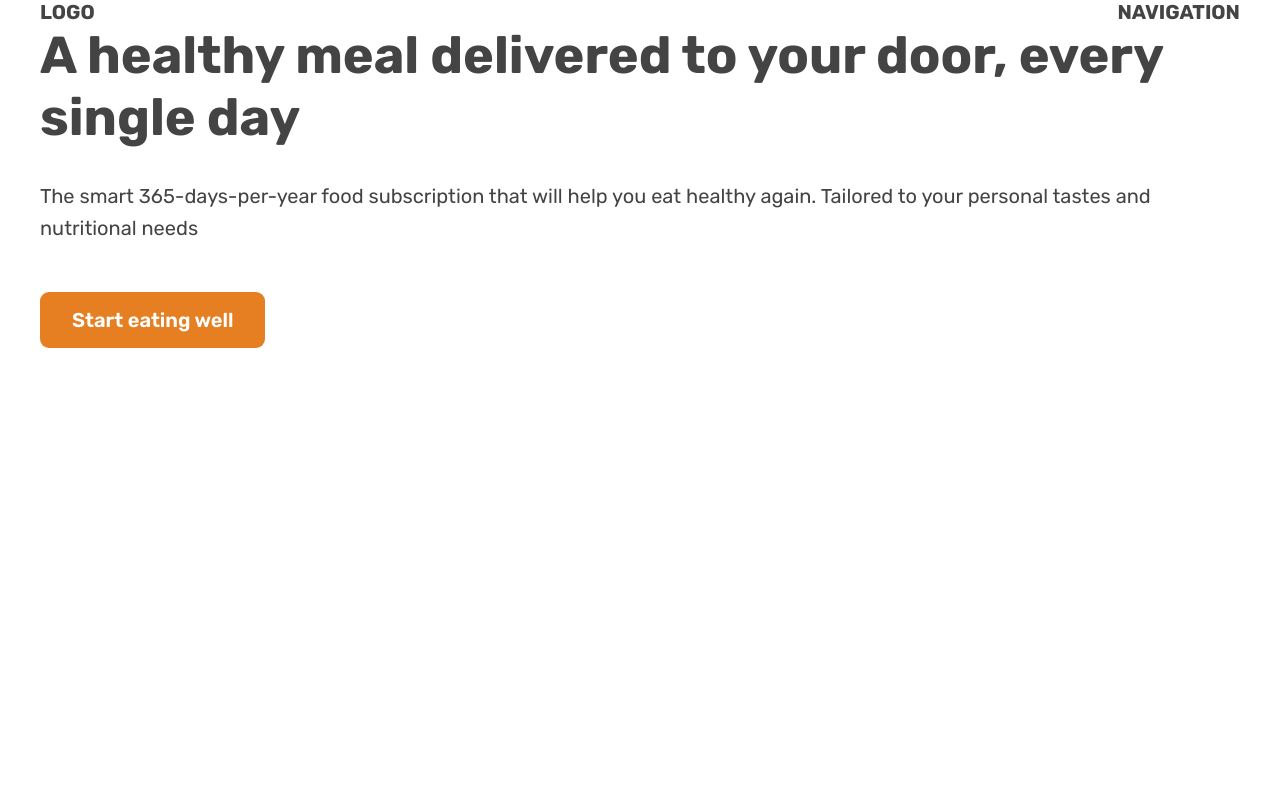
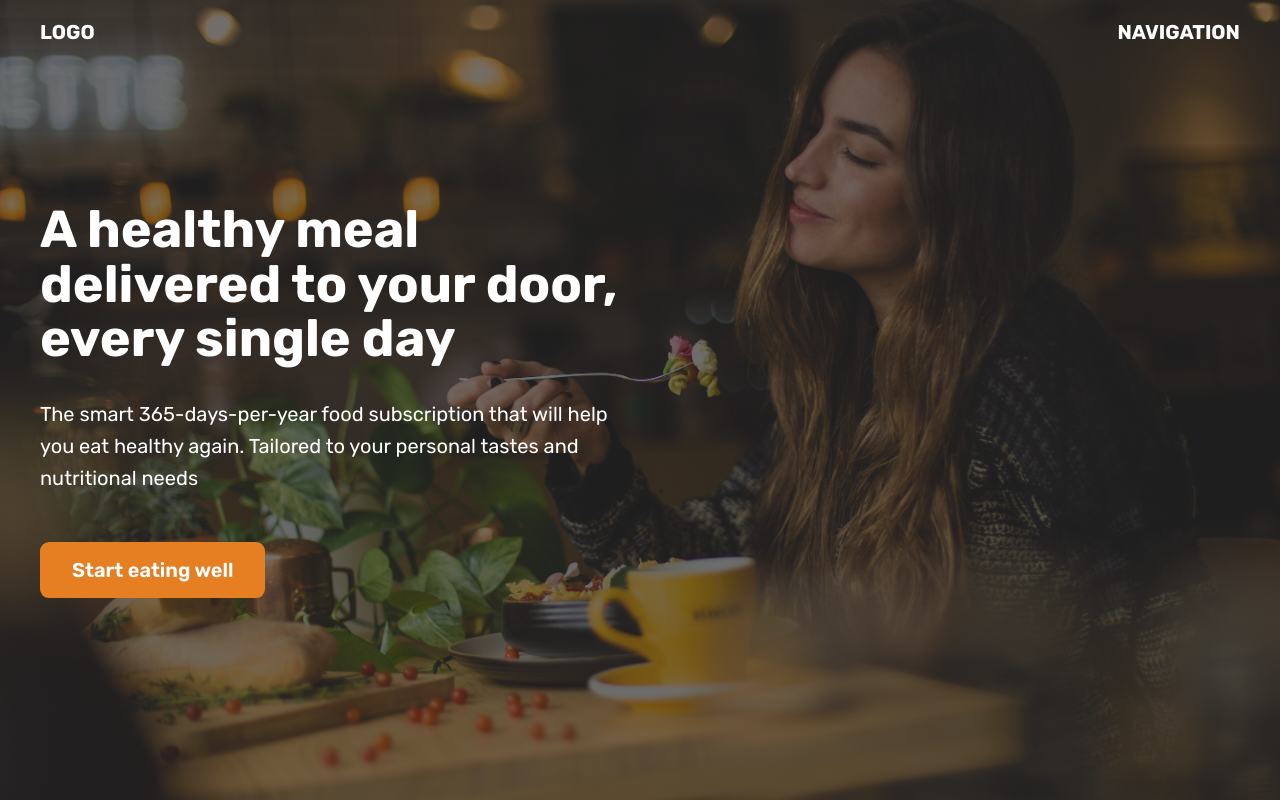
Before and after one commit to AndyRobinson23/hero-component, a plain HTML site: page index.html in a window 1280 px wide. Shown: the top 800 px of the page. Drawn offline with Linux system fonts and the light colour scheme.

Commit message:
finished adding styles, including gradient on bg image

```diff
--- a/index.html
+++ b/index.html
@@ -18,10 +18,12 @@
             <div>NAVIGATION</div>
         </nav>
 
-        <div class="container">
+        <div class="header-container">
+            <div class="header-container-inner">
             <h1>A healthy meal delivered to your door, every single day</h1>
             <p>The smart 365-days-per-year food subscription that will help you eat healthy again. Tailored to your personal tastes and nutritional needs</p>
             <a href="#" class="btn">Start eating well</a>
+            </div>
         </div>
     </header>
 
--- a/style.css
+++ b/style.css
@@ -16,6 +16,11 @@ html {
 
 header {
     height: 100vh;
+    position: relative;
+
+    background-image: linear-gradient(rgba(34, 34, 34, 0.6), rgba(34, 34, 34, 0.6)), url(hero.jpeg);
+    background-size: cover;
+    color: #fff;
 }
 
 nav {
@@ -23,11 +28,30 @@ nav {
     font-weight: 700;
     display: flex;
     justify-content: space-between;
+    padding-top: 20px;
+}
+
+/* Utility class added solely to keep the H1 and button centred regardless of screen size */
+.header-container {
+    width: 1200px;
+    position: absolute;
+
+    /* In relation to PARENT size */
+    left: 50%;
+    top: 50%;
+
+    /* In relation to ELEMENT size */
+    transform: translate(-50%, -50%);
+}
+
+.header-container-inner {
+    width: 50%;
 }
 
 h1 {
     font-size: 52px;
     margin-bottom: 32px;
+    line-height: 1.05;
 }
 
 p {
```
Also changed, not shown: hero.jpeg (added).
